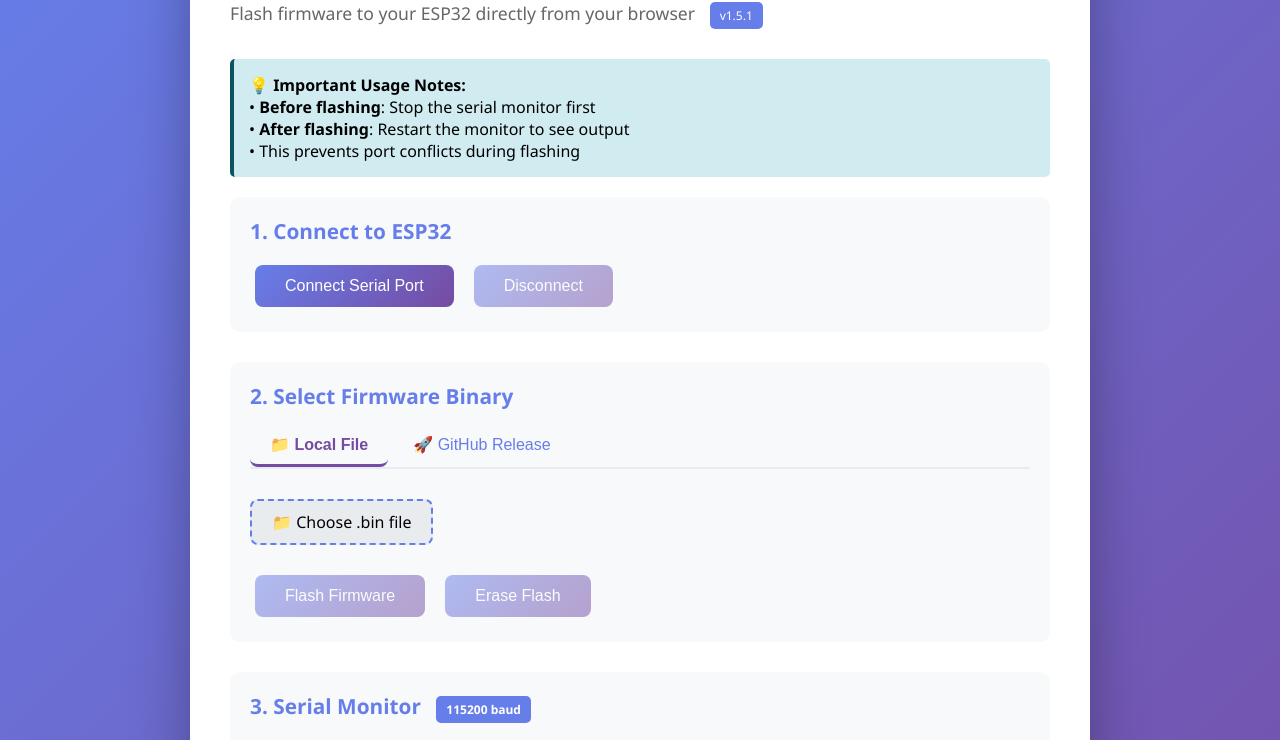
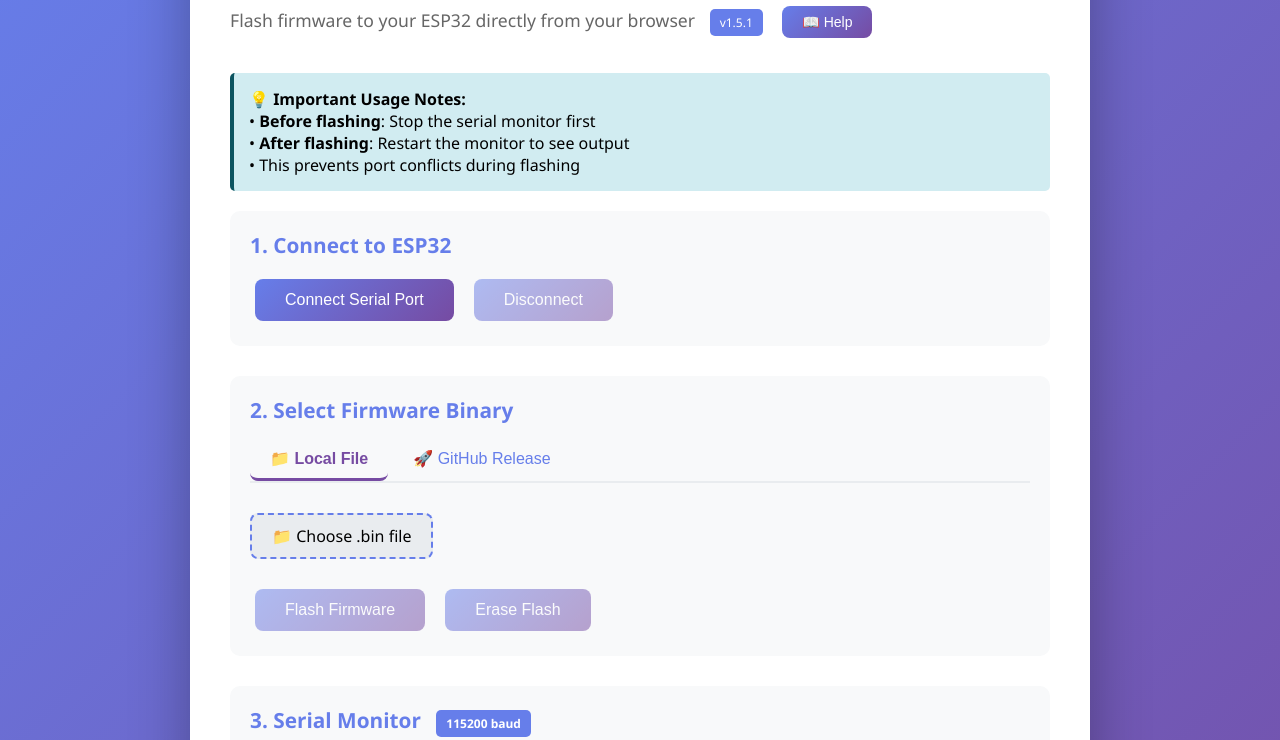
Before and after one commit to qlab-utwente/Quantum-Dice-by-UTwente, a plain HTML site: page docs/index.html in a window 1280 px wide. Shown: the part 124-864 px from the top of the page. Drawn offline with nearby package versions, Linux system fonts and the light colour scheme.

Commit message:
add help button

```diff
--- a/docs/index.html
+++ b/docs/index.html
@@ -285,7 +285,15 @@
 <body>
     <div class="container">
         <h1>🎲 QuantumDice Software Flasher</h1>
-        <p class="subtitle">Flash firmware to your ESP32 directly from your browser <span class="badge" style="margin-left: 10px;">v1.5.1</span></p>
+        <p class="subtitle">
+            Flash firmware to your ESP32 directly from your browser
+            <span class="badge" style="margin-left: 10px;">v1.5.1</span>
+            <a href="https://github.com/qlab-utwente/Quantum-Dice-by-UTwente/blob/main/Arduino/README.md"
+               target="_blank"
+               style="text-decoration: none;">
+                <button style="margin-left: 15px; padding: 8px 20px; font-size: 14px;">📖 Help</button>
+            </a>
+        </p>
 
         <div class="warning" id="browserWarning" style="display: none;">
             <strong>⚠️ Browser Compatibility:</strong> This tool requires Chrome, Edge, or Opera browser with WebSerial API support. Baudrate: 115200
@@ -337,7 +345,7 @@
 
                 <div style="margin-bottom: 15px;">
                     <label style="display: block; margin-bottom: 5px; font-weight: bold;">GitHub Repository:</label>
-                    <input type="text" id="repoInput" placeholder="username/repository" value="qlab-utwente/Quantum-Dice-by-UTwente"
+                    <input type="text" id="repoInput" placeholder="username/repository" value="ator1811/Quantum-Dice-by-UTwente"
                            style="width: 100%; padding: 10px; border: 2px solid #667eea; border-radius: 8px; font-size: 14px;">
                     <button id="fetchReleasesBtn" style="margin-top: 10px;">Fetch Releases</button>
                 </div>
```
